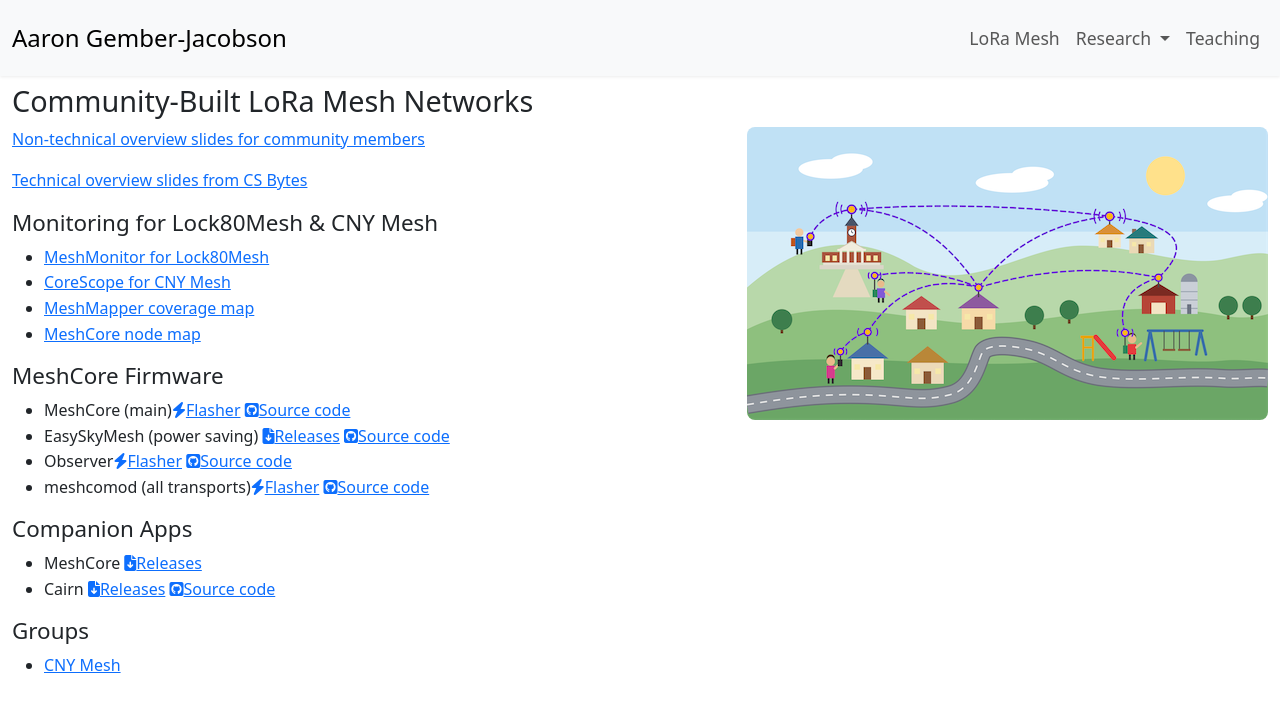
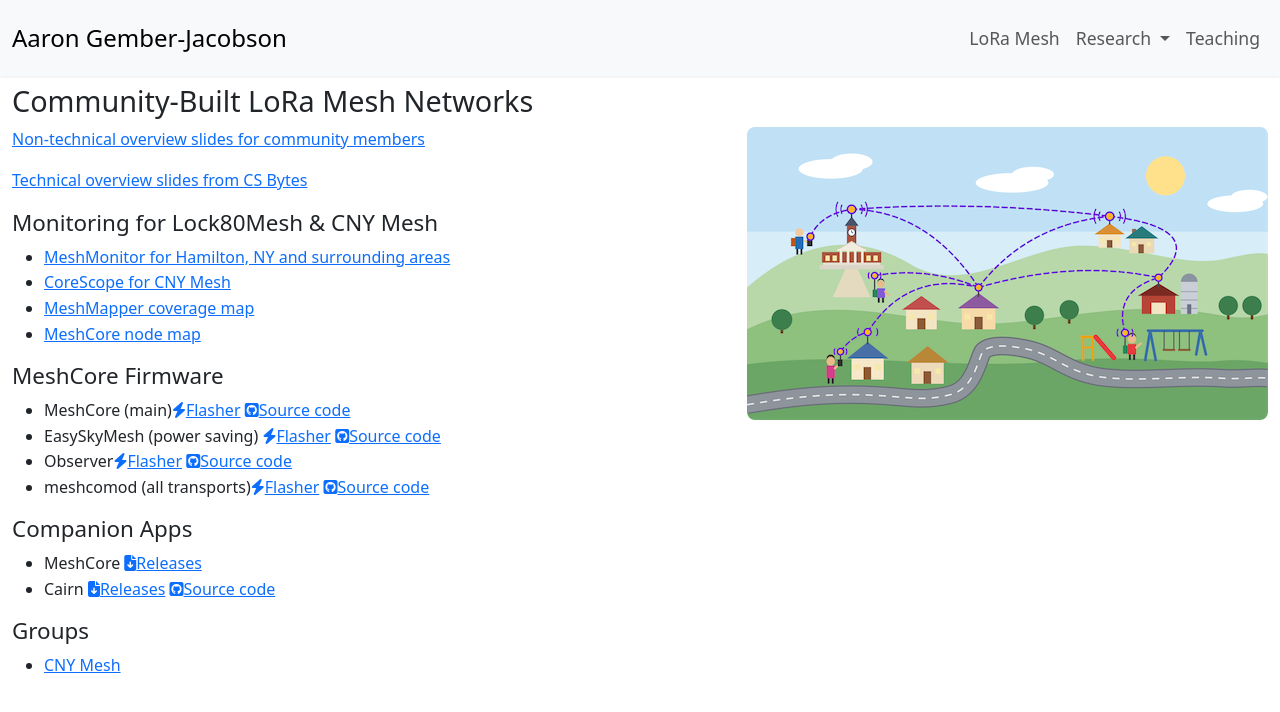
Before and after one commit to agember/agember.github.io, a Jekyll site: the page built from _pages/mesh.html, in a window 1280 px wide. Shown: the top 712 px of the page. Built offline with Jekyll 4.4.1, drawn with Linux system fonts in a browser that asks for light colours; nearby versions of some CDN libraries.

Commit message:
Update link to EasySkyMesh flasher

```diff
--- a/_pages/mesh.html
+++ b/_pages/mesh.html
@@ -12,7 +12,7 @@ permalink: /mesh/
 
 <h2 class="h2">Monitoring for Lock80Mesh &amp; CNY Mesh</h2>
 <ul>
-<li><a href="https://meshmonitor.gember-jacobson.com/">MeshMonitor for Lock80Mesh</li>
+<li><a href="https://meshmonitor.gember-jacobson.com/">MeshMonitor for Hamilton, NY and surrounding areas</li>
 <li><a href="https://map.cnymeshcore.org/#/live">CoreScope for CNY Mesh</a></li>
 <li><a href="https://syr.meshmapper.net">MeshMapper coverage map</a></li>
 <li><a href="https://map.meshcore.io/?lat=42.8790&lon=-75.3733&zoom=9">MeshCore node map</a></li>
@@ -21,7 +21,7 @@ permalink: /mesh/
 <h2 class="h2">MeshCore Firmware</h2>
 <ul>
 <li>MeshCore (main)<a href="https://flasher.meshcore.io"><i class="fa-solid fa-bolt"></i>Flasher</a> <a href="https://github.com/meshcore-dev/meshcore"><i class="fa-brands fa-square-github"></i>Source code</a></li>
-<li>EasySkyMesh (power saving) <a href="https://github.com/IoTThinks/EasySkyMesh"><i class="fa-solid fa-file-arrow-down"></i>Releases</a> <a href="https://github.com/IoTThinks/MeshCore"><i class="fa-brands fa-square-github"></i>Source code</a></li>
+<li>EasySkyMesh (power saving) <a href="https://easyskymesh.com"><i class="fa-solid fa-bolt"></i>Flasher</a> <a href="https://github.com/IoTThinks/MeshCore"><i class="fa-brands fa-square-github"></i>Source code</a></li>
 <li>Observer<a href="https://observer.gessaman.com"><i class="fa-solid fa-bolt"></i>Flasher</a> <a href="https://github.com/agessaman/MeshCore"><i class="fa-brands fa-square-github"></i>Source code</a></li>
 <li>meshcomod (all transports)<a href="https://flasher.meshcomod.com/"><i class="fa-solid fa-bolt"></i>Flasher</a> <a href="https://github.com/ALLFATHER-BV/meshcomod"><i class="fa-brands fa-square-github"></i>Source code</a></li>
 </ul>
```
